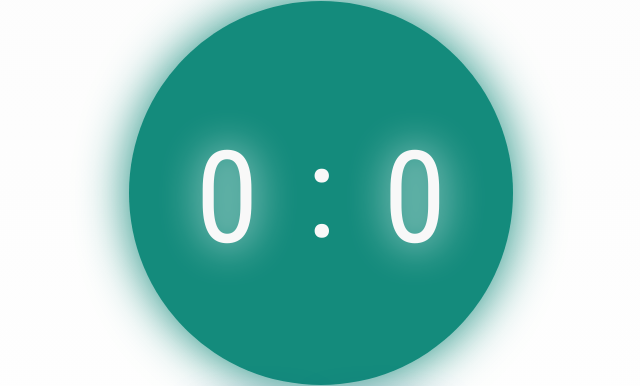
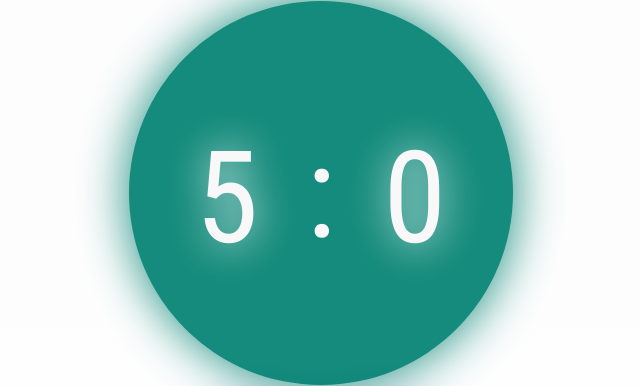
Before and after one commit to rayanfer32/react-timer-stopwatch, a React (Vite) app: page / in a window 1280 px wide. Both pictures are taken after a click on the button "Timer". Shown: the part 190-576 px from the top of the page, without its empty margins (319-959 px from the left). Built offline with nearby package versions, Linux system fonts and the light colour scheme.

Commit message:
default timer to 5 minutes

```diff
--- a/src/views/Timer.jsx
+++ b/src/views/Timer.jsx
@@ -5,8 +5,8 @@ import ClockView from '../components/ClockView';
 
 export default function Timer() {
     const [seconds, setSeconds] = useState(0);
-    const [minutes, setMinutes] = useState(0);
-    const [timerInstance, setTimerInstance] = useState('')
+    const [minutes, setMinutes] = useState(5);
+    const [timerInstance, setTimerInstance] = useState(null)
     const [isRunning, setIsRunning] = useState(false)
     const [isBlown, setIsBlown] = useState(false)
     // reference a dom element
```
